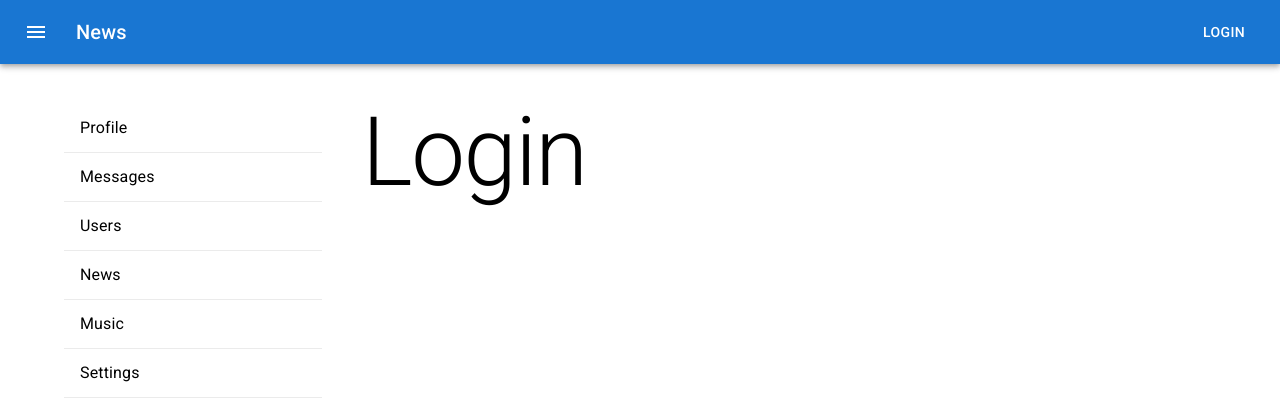
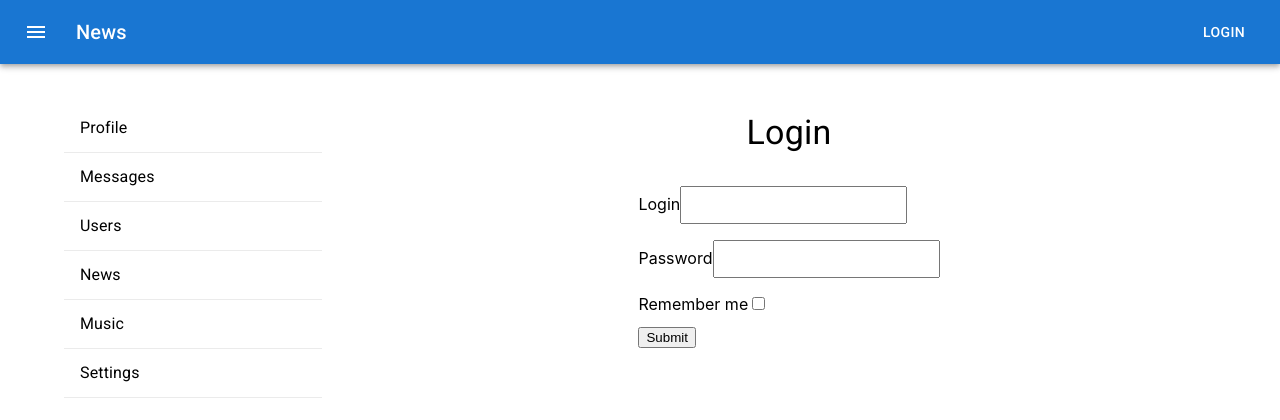
Before and after one commit to Alex-Sapon/social_network, a React (Create React App) app: page /login in a window 1280 px wide. Shown: the top 420 px of the page. Built offline with nearby package versions, Linux system fonts and the light colour scheme; no server answers.

Commit message:
feat: install redux-form, use form in component Login

```diff
--- a/package.json
+++ b/package.json
@@ -17,6 +17,7 @@
     "@types/react-dom": "^17.0.9",
     "@types/react-redux": "^7.1.23",
     "@types/react-router-dom": "^5.3.3",
+    "@types/redux-form": "^8.3.5",
     "@types/redux-thunk": "^2.1.0",
     "@types/uuid": "^8.3.4",
     "axios": "^0.26.1",
@@ -25,6 +26,7 @@
     "react-redux": "^7.2.6",
     "react-router-dom": "^6.2.1",
     "react-scripts": "5.0.0",
+    "redux-form": "^8.3.8",
     "redux-thunk": "^2.4.1",
     "typescript": "^4.4.2",
     "uuid": "^8.3.2",
--- a/src/API/api.ts
+++ b/src/API/api.ts
@@ -38,6 +38,12 @@ type AuthType = {
     fieldsErrors: Array<any>
     resultCode: number
 }
+type GetLoginType = {
+    email: string
+    password: string
+    rememberMe: boolean
+    captcha: boolean
+}
 
 // DAL - data access layer
 const instance = axios.create({
@@ -77,4 +83,9 @@ export const authAPI = {
     getAuthUser() {
         return instance.get<AuthType>(`auth/me`).then(response => response.data);
     },
+    getLogin(email: string, password: string, rememberMe: boolean, captcha: boolean) {
+        return instance.post('auth/login', {email, password, rememberMe, captcha}).then(response => {
+            return response;
+        })
+    },
 };
--- a/src/App.tsx
+++ b/src/App.tsx
@@ -11,7 +11,7 @@ import Music from './components/Music/Music';
 import Settings from './components/Settings/Settings';
 import UsersContainer from './components/Users/UsersContainer';
 import ProfileContainer from './components/Profile/ProfileContainer';
-import {Login} from './components/Login/Login';
+import Login from './components/Login/Login';
 
 const App = () => {
     return (
--- a/src/components/Login/Login.tsx
+++ b/src/components/Login/Login.tsx
@@ -1,9 +1,46 @@
-import {Typography} from '@mui/material';
+import {Box, Typography} from '@mui/material';
+import {Field, Form, InjectedFormProps, reduxForm} from 'redux-form';
+import {FC} from 'react';
 
-export const Login = () => {
+type FormDataType = {
+    login: string
+    password: string
+    rememberMe: boolean
+}
+
+const LoginForm: FC<InjectedFormProps<FormDataType>> = ({handleSubmit}) => {
     return (
-        <div>
-            <Typography variant="h1" component="h2">Login</Typography>
-        </div>
+        <Form onSubmit={handleSubmit}>
+            <div>
+                <label htmlFor="login">Login</label>
+                <Field name="login" component="input" type="text"/>
+            </div>
+            <div>
+                <label htmlFor="password">Password</label>
+                <Field name="password" component="input" type="text"/>
+            </div>
+            <div>
+                <label htmlFor="rememberMe">Remember me</label>
+                <Field name="rememberMe" component="input" type="checkbox"/>
+            </div>
+            <button type={'submit'}>Submit</button>
+        </Form>
     )
-}
+};
+
+const LoginReduxForm = reduxForm<FormDataType>({form: 'login'})(LoginForm);
+
+const Login = () => {
+    const onSubmit = (formData: FormDataType) => {
+        console.log(formData)
+    }
+
+    return (
+        <Box sx={{p: '1rem', display: 'flex', flexDirection: 'column', alignItems: 'center', justifyContent: 'center'}}>
+            <Typography variant="h4" component="h4" sx={{mb: '2rem'}}>Login</Typography>
+            <LoginReduxForm onSubmit={onSubmit}/>
+        </Box>
+    )
+};
+
+export default Login;
--- a/src/redux/auth-reducer.ts
+++ b/src/redux/auth-reducer.ts
@@ -2,16 +2,20 @@ import {authAPI} from '../API/api';
 import {AppThunk, ThunkDispatchType} from './hooks';
 
 export type AuthStateType = {
-    id: number
     login: string
     email: string
+    rememberMe: boolean
+    id: number
     isAuth: boolean
+    captcha: boolean
 };
 
 const initialState: AuthStateType = {
-    id: 1,
     login: '',
     email: '',
+    rememberMe: false,
+    captcha: false,
+    id: 1,
     isAuth: false,
 };
 
@@ -19,12 +23,18 @@ export const authReducer = (state: AuthStateType = initialState, action: AuthAct
     switch (action.type) {
         case 'SET-AUTH-USER':
             return {...state, ...action.payload, isAuth: true};
+        case 'SET-LOGIN-USER':
+            return {
+                ...state,
+
+            }
         default:
             return state;
     }
 };
 
-export type AuthActionsType = ReturnType<typeof setAuthUserData>;
+export type AuthActionsType = ReturnType<typeof setAuthUserData>
+    | ReturnType<typeof setLoginUserData>;
 
 export const setAuthUserData = (id: number, login: string, email: string) => ({
     type: 'SET-AUTH-USER',
@@ -32,6 +42,15 @@ export const setAuthUserData = (id: number, login: string, email: string) => ({
         id,
         login,
         email
+    }
+}) as const;
+export const setLoginUserData = (email: string, password: string, rememberMe: boolean, captcha: boolean) => ({
+    type: 'SET-LOGIN-USER',
+    payload: {
+        email,
+        password,
+        rememberMe,
+        captcha,
     }
 }) as const;
 
@@ -44,3 +63,11 @@ export const getAuthUserData = (): AppThunk => (dispatch: ThunkDispatchType) =>
         }
     });
 };
+
+export const getLoginUserData = (email: string, password: string, rememberMe: boolean, captcha: boolean): AppThunk => (dispatch: ThunkDispatchType) => {
+    authAPI.getLogin(email, password, rememberMe, captcha).then(response => {
+        if (response.data.resultCode === 0) {
+            dispatch(setLoginUserData(email, password, rememberMe, captcha));
+        }
+    })
+}
--- a/src/redux/redux-store.ts
+++ b/src/redux/redux-store.ts
@@ -4,6 +4,7 @@ import {profileReducer} from './profile-reducer';
 import {messagesReducer} from './messages-reducer';
 import {usersReducer} from './users-reducer';
 import {authReducer} from './auth-reducer';
+import {reducer as formReducer} from 'redux-form';
 
 export type AppStateType = ReturnType<typeof rootReducer>;
 
@@ -12,6 +13,7 @@ const rootReducer = combineReducers({
     messagesPage: messagesReducer,
     usersPage: usersReducer,
     auth: authReducer,
+    form: formReducer,
 });
 
 export const store = createStore(rootReducer, applyMiddleware(thunkMiddleware));
```
Also changed, not shown: src/components/Profile/ProfileStatus/ProfileStatus.tsx (indentation only), 2 other files (tests, documents, lock files or other folders).
